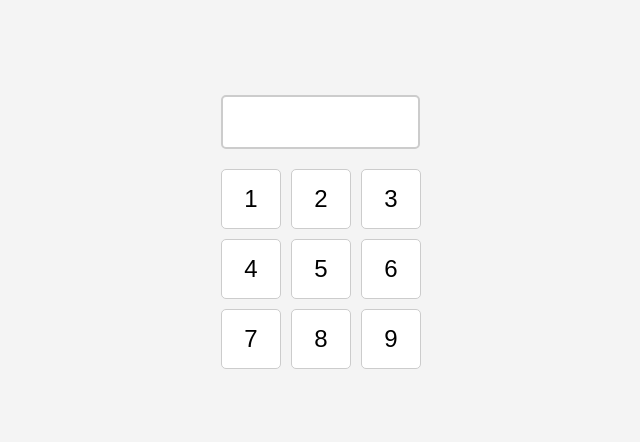
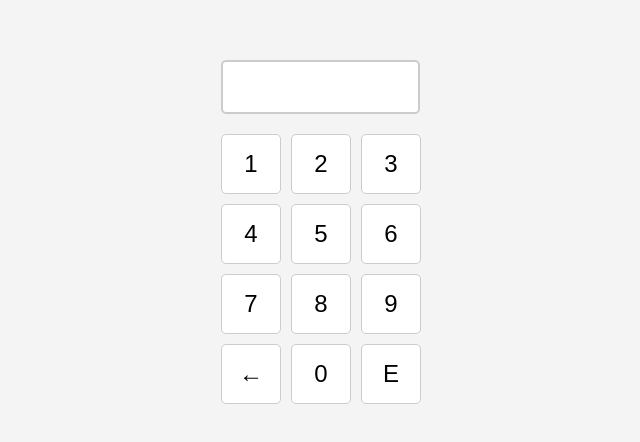
Before and after one commit to kate0321vs/hw-67, a React (Vite) app: page / in a window 1280 px wide. Shown: the part 176-618 px from the top of the page, without its empty margins (319-959 px from the left). Built offline with nearby package versions, Linux system fonts and the light colour scheme.

Commit message:
В стейт Keyboard добавила удаление символа

```diff
--- a/src/containers/Keyboard/Keyboard.tsx
+++ b/src/containers/Keyboard/Keyboard.tsx
@@ -1,7 +1,7 @@
 import "./Keyboard.css"
 import { useDispatch, useSelector } from 'react-redux';
 import { RootState } from '../../app/store.ts';
-import { add } from './KeyboardSlice.ts';
+import { add, remove } from './KeyboardSlice.ts';
 
 const Keyboard = () => {
   const keys = ['1','2','3','4','5','6','7','8','9'];
@@ -13,8 +13,12 @@ const Keyboard = () => {
       <div className="pin-display"> { keyboardValue } </div>
       <div className="keyboard">
         {keys.map(key => (
-           <button key={key} onClick={() => dispatch(add(key))}  className="key">{key}</button>
-          ))}
+          <button key={key} onClick={() => dispatch(add(key))} className="key">{key}</button>
+        ))}
+        <button className="key" onClick={() => dispatch(remove())}>←</button>
+        <button className="key" onClick={() => dispatch(add('0'))}>0</button>
+        <button className="key">E</button>
+
       </div>
     </div>
   );
--- a/src/containers/Keyboard/KeyboardSlice.ts
+++ b/src/containers/Keyboard/KeyboardSlice.ts
@@ -16,9 +16,12 @@ export const KeyboardSlice = createSlice({
       if (state.value.length === 4) return
       state.value += action.payload;
       console.log(state.value)
+    },
+    remove: (state) => {
+      state.value = state.value.slice(0, state.value.length - 1);
     }
   }
 });
 
 export const keyboardReducer = KeyboardSlice.reducer;
-export const { add } = KeyboardSlice.actions;
+export const { add, remove  } = KeyboardSlice.actions;
```
